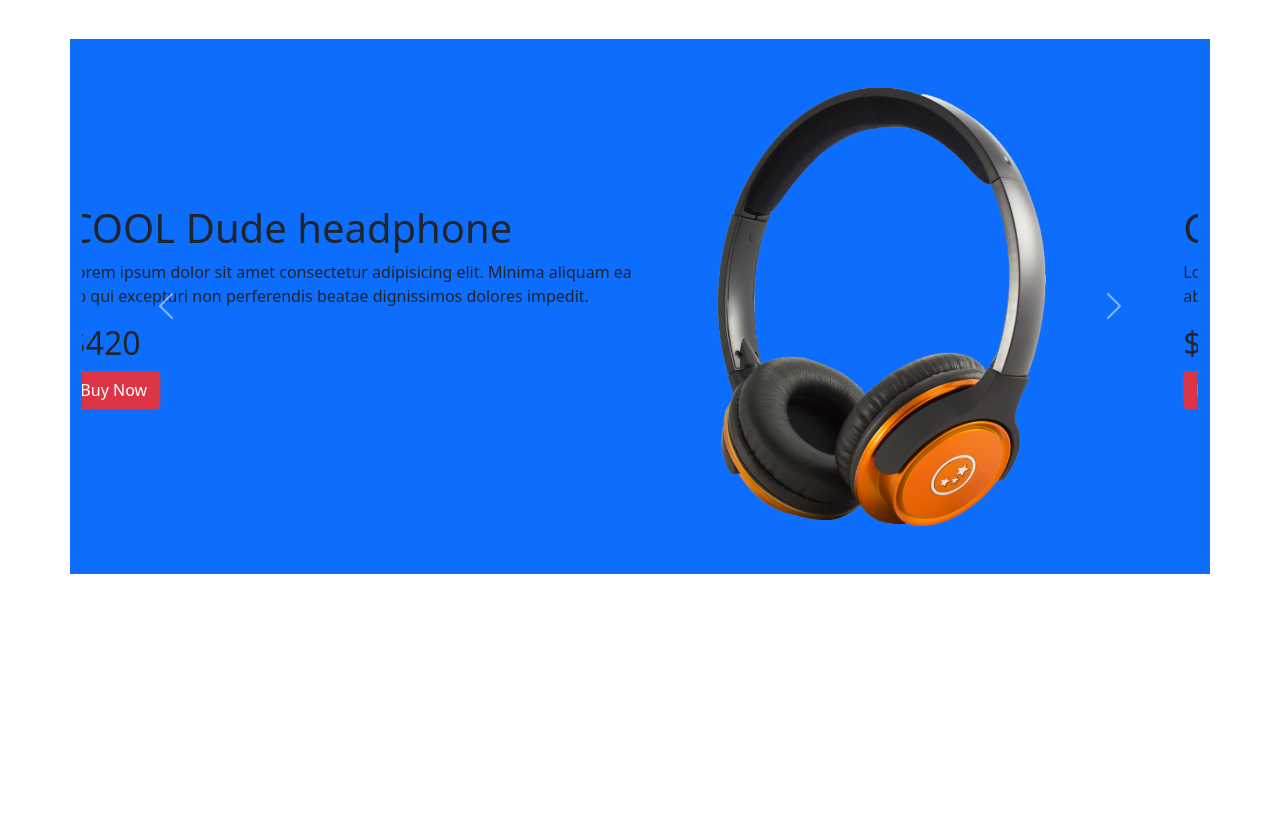
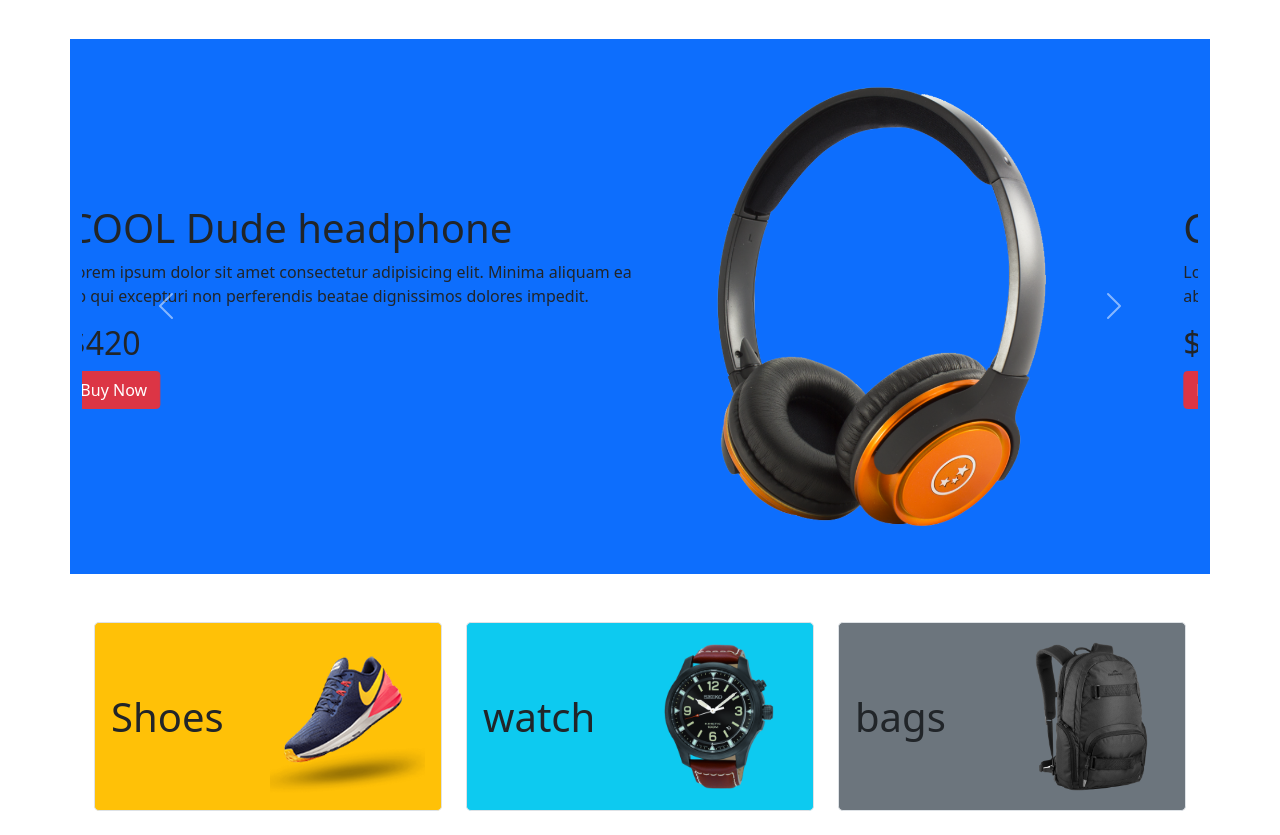
Before and after one commit to AhmdShuvo/bootstrap, a plain HTML site: page index.html in a window 1280 px wide. Shown: the part 66-901 px from the top of the page. Before the commit the page ends 800 px from the top, so only its background shows below. Drawn offline with nearby package versions, Linux system fonts and the light colour scheme.

Commit message:
Update index.html

```diff
--- a/index.html
+++ b/index.html
@@ -104,7 +104,29 @@
    </header>
 
    <main>
+      <!-- categories -->
+      <section class="container my-4 px-4 gx-1">
 
+          <div class="row gx-4 ">
+            <div class="col-lg-4 col-12 col gy-4">
+             <div class="p-3 border bg-warning d-flex justify-content-between align-items-center fs-1 rounded-3 h-auto ">Shoes<img src="images/categories/shoes.png" alt="">
+
+             </div>
+            </div>
+            <div class="col-lg-4 col-12 col gy-4">
+              <div class="p-3 border bg-info d-flex justify-content-between align-items-center fs-1 rounded-3 h-auto">watch
+                <img src="images/categories/watch.png" alt="">
+              </div>
+
+            </div>
+            <div class="col-lg-4 col-12 col gy-4">
+              <div class="p-3 border bg-secondary d-flex justify-content-between align-items-center fs-1 rounded-3 h-auto"> bags
+                <img src="images/categories/bag.png" alt="">
+              </div>
+
+            </div>
+          </div>
+      </section>
 
    </main>
 
```
